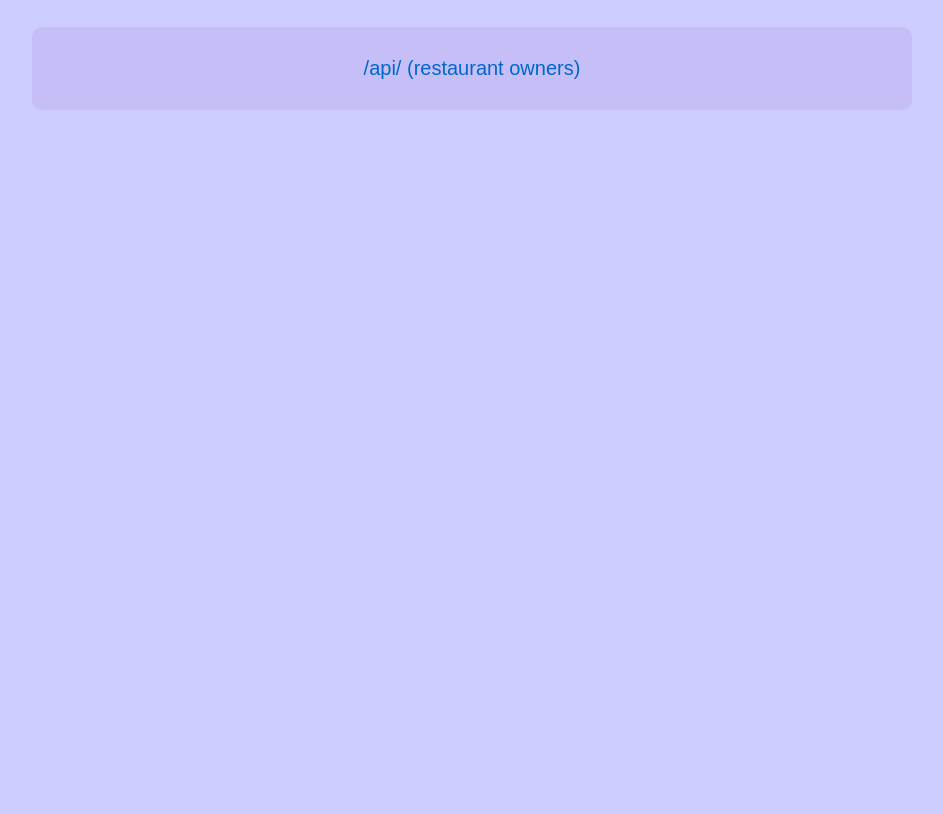
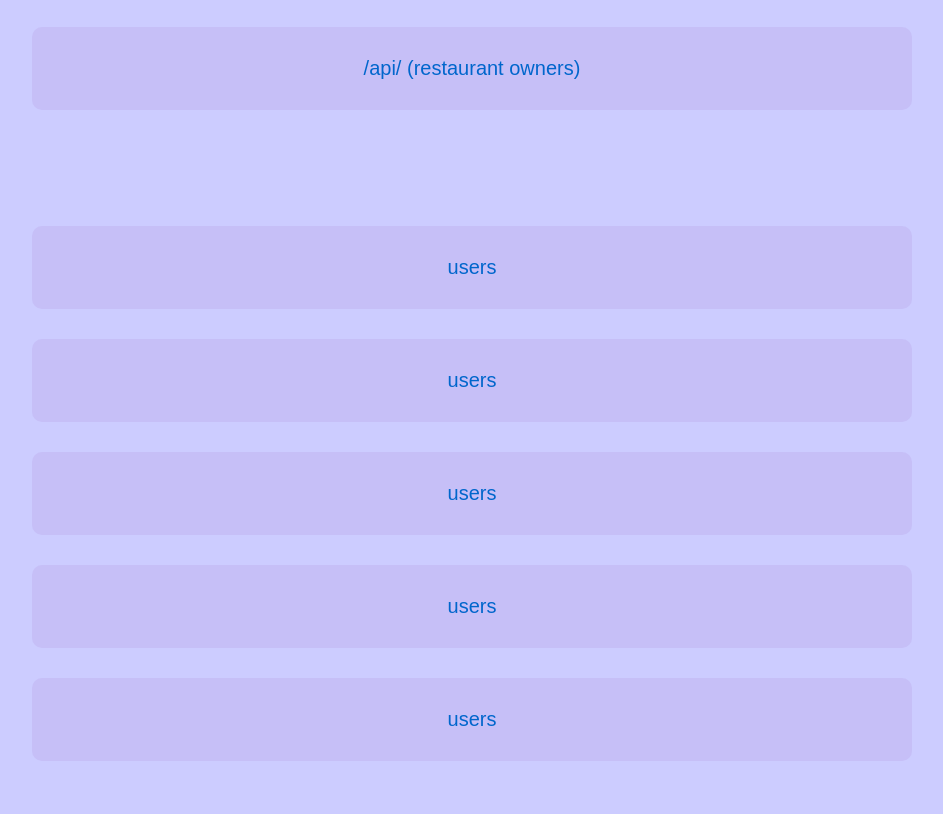
Before and after one commit to RivoltaAlpha/neon_API, a website: page index.html in a window 1280 px wide. Shown: the part 1959-2773 px from the top of the page, without its empty margins (168-1111 px from the left). Before the commit the page ends 2285 px from the top, so only its background shows below. Drawn offline with Linux system fonts and the light colour scheme.

Commit message:
html page

```diff
--- a/src/index.html
+++ b/index.html
@@ -48,7 +48,7 @@
   </head>
   <body>
     <div class="emoji">😏😏😌😌😌</div>
-    <h1>Welcome to Your API Tiffany </h1>
+    <h1>Welcome to Your API Tiffany</h1>
     <p>Your API is running smoothly!</p>
     <p>Explore the available endpoints as listed below.</p>
     <ul>
@@ -69,5 +69,12 @@
       <li><a href="/api/categories">/api/ (categories)</a></li>
       <li><a href="/api/restaurant-owners">/api/ (restaurant owners)</a></li>
     </ul>
+    <ul>
+      <li><a href="/api/users">users</a></li>
+      <li><a href="/api/users/:id">users</a></li>
+      <li><a href="/api/users/create_user">users</a></li>
+      <li><a href="/api/users/update-user">users</a></li>
+      <li><a href="/api/users/delete-user">users</a></li>
+    </ul>
   </body>
 </html>
--- a/src/index.ts
+++ b/src/index.ts
@@ -44,7 +44,7 @@ app.use("*", registerMetrics);
 // Default routes
 app.get("/welcome", async (c) => {
   try {
-    const filePath = path.join(__dirname, 'index.html');
+    const filePath = path.join(__dirname, './index.html');
     const fileContent = await fs.promises.readFile(filePath, 'utf8');
     return c.html(fileContent);
   } catch (err) {
```
